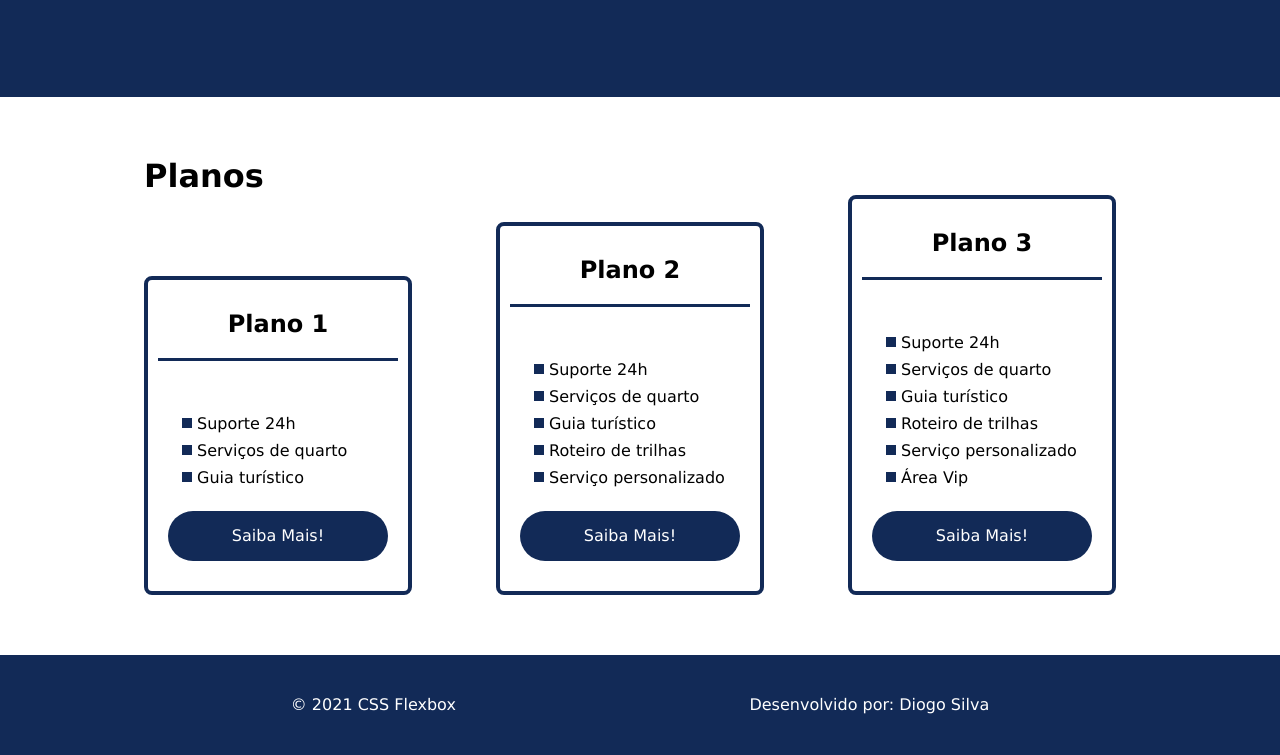
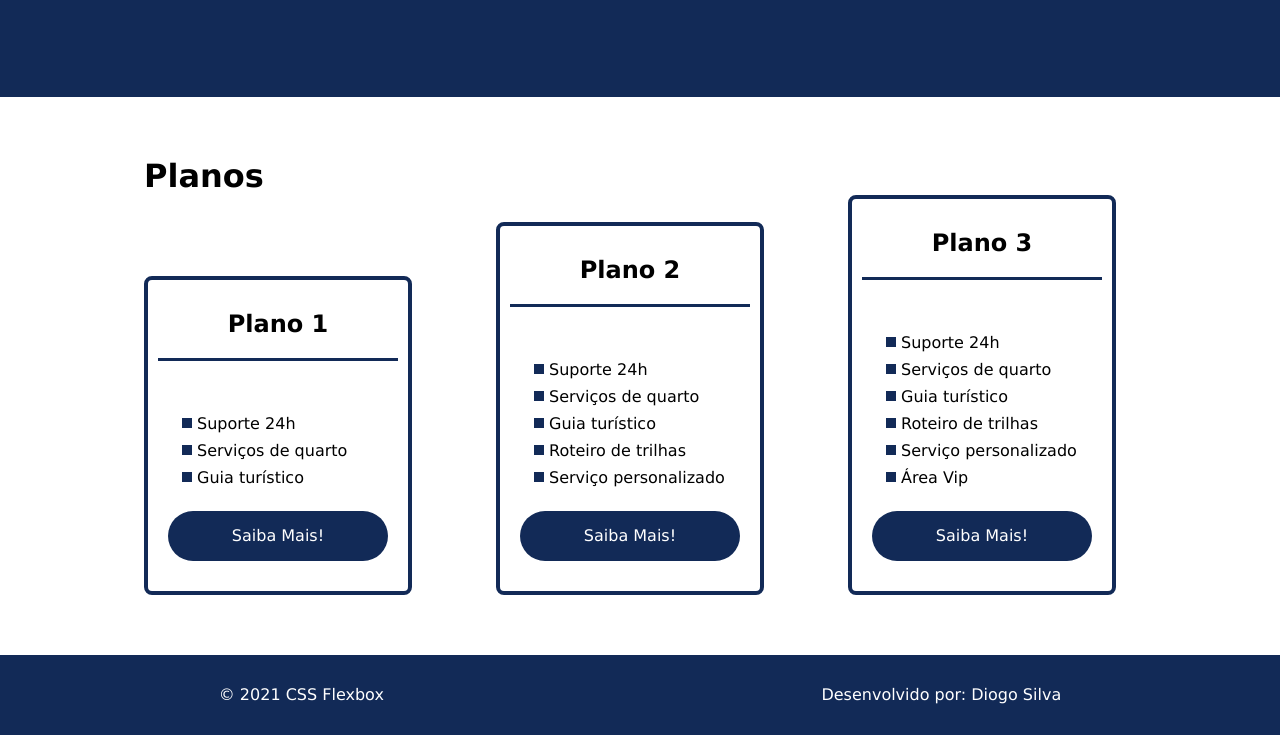
Before and after one commit to diogodvs/ProjetoFlexTurismo, a plain HTML site: page index.html in a window 1280 px wide. Shown: the part 1260-2015 px from the top of the page. Drawn offline with Linux system fonts and the light colour scheme.

Commit message:
Update index.html

```diff
--- a/index.html
+++ b/index.html
@@ -21,7 +21,7 @@
             </ul>
         </div>
     </header>
-
+    <main>
         <div class="flex-container apresentacao">
             <div class="texto-apresentacao">
                 <h1>Flex <br>Turismos</h1>
@@ -39,7 +39,8 @@
                 <h2>Quem somos</h2>
                 <p>It is a long established fact that a reader will be distracted by the readable content of a page when
                     looking at its layout. </p>
-            <p>The point of using Lorem Ipsum is that it has a more-or-less normal distribution of letters, as opposed
+                <p>The point of using Lorem Ipsum is that it has a more-or-less normal distribution of letters, as
+                    opposed
                     to using 'Content here, content here', making it look like readable English.</p>
             </div>
 
@@ -123,9 +124,9 @@
                 </div>
             </div>
         </div>
-
+    </main>
     <footer>
-        <div class="flex-container footer">
+        <div class="footer">
             <p>&copy; 2021 CSS Flexbox</p>
             <p>Desenvolvido por: Diogo Silva</p>
         </div>
```
Lines whose indentation alone changed are shown as unchanged.
